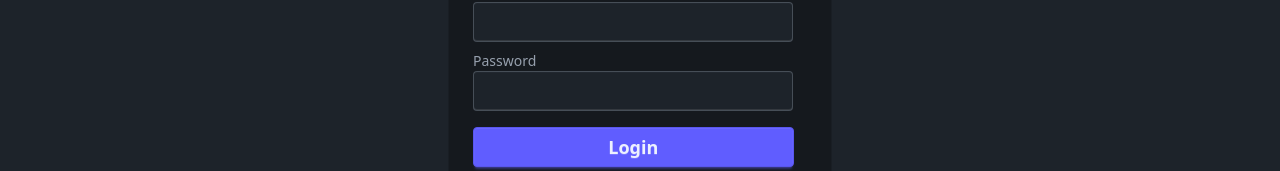
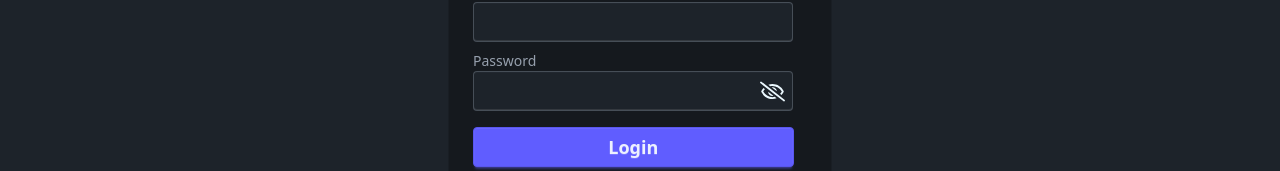
Before and after one commit to PradumnO9/TinderDev-UI, a React (Vite) app: page /auth in a window 1280 px wide. Shown: the part 208-379 px from the top of the page. Built offline with nearby package versions, Linux system fonts and the light colour scheme.

Commit message:
feat: eyeToggle password field

```diff
--- a/package.json
+++ b/package.json
@@ -16,6 +16,7 @@
     "js-cookie": "^3.0.5",
     "react": "^19.0.0",
     "react-dom": "^19.0.0",
+    "react-icons": "^5.5.0",
     "react-redux": "^9.2.0",
     "react-router-dom": "^7.2.0",
     "socket.io-client": "^4.8.1",
--- a/src/components/Login.jsx
+++ b/src/components/Login.jsx
@@ -4,6 +4,8 @@ import { addUser } from "../redux/userSlice";
 import { useNavigate } from "react-router-dom";
 import axios from "axios";
 import { BASE_URL } from "../utils/constants";
+import { FaRegEyeSlash } from "react-icons/fa";
+import { FaRegEye } from "react-icons/fa";
 
 const Login = () => {
   const [emailId, setEmailId] = useState("");
@@ -14,6 +16,7 @@ const Login = () => {
   const [errorMessage, setErrorMessage] = useState("");
   const [successMessage, setSuccessMessage] = useState("");
   const [showToast, setShowToast] = useState(false);
+  const [eyeToggle, setEyeToggle] = useState(false);
 
   const dispatch = useDispatch();
   const navigate = useNavigate();
@@ -111,12 +114,27 @@ const Login = () => {
               <div className="label">
                 <span className="label-text">Password</span>
               </div>
-              <input
-                type="password"
-                value={password}
-                className="input input-bordered w-full max-w-xs"
-                onChange={(e) => setPassword(e.target.value)}
-              />
+              <div className="flex items-center">
+                <input
+                  type={`${eyeToggle ? "text" : "password"}`}
+                  value={password}
+                  className="input input-bordered w-full max-w-xs"
+                  onChange={(e) => setPassword(e.target.value)}
+                />
+                {eyeToggle ? (
+                  <FaRegEye
+                    size={25}
+                    className="absolute cursor-pointer m-[75%] z-10"
+                    onClick={() => setEyeToggle(!eyeToggle)}
+                  />
+                ) : (
+                  <FaRegEyeSlash
+                    size={25}
+                    className="absolute cursor-pointer m-[75%] z-10"
+                    onClick={() => setEyeToggle(!eyeToggle)}
+                  />
+                )}
+              </div>
             </label>
           </div>
           {errorMessage && (
```
Also changed, not shown: 1 other file (tests, documents, lock files or other folders).
